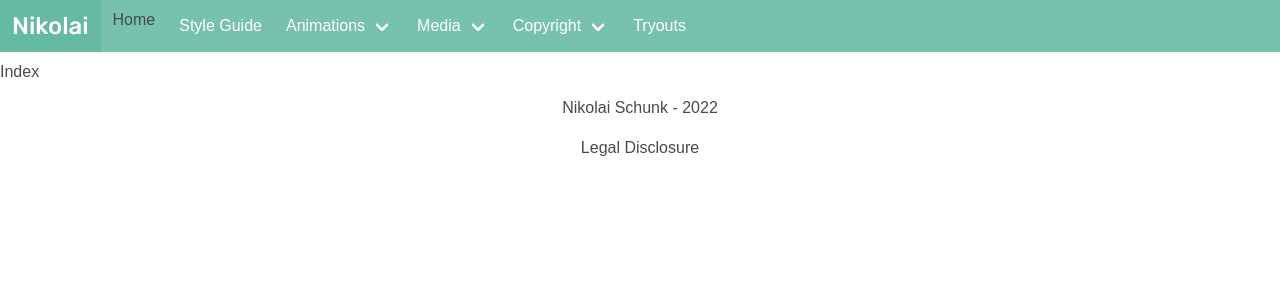
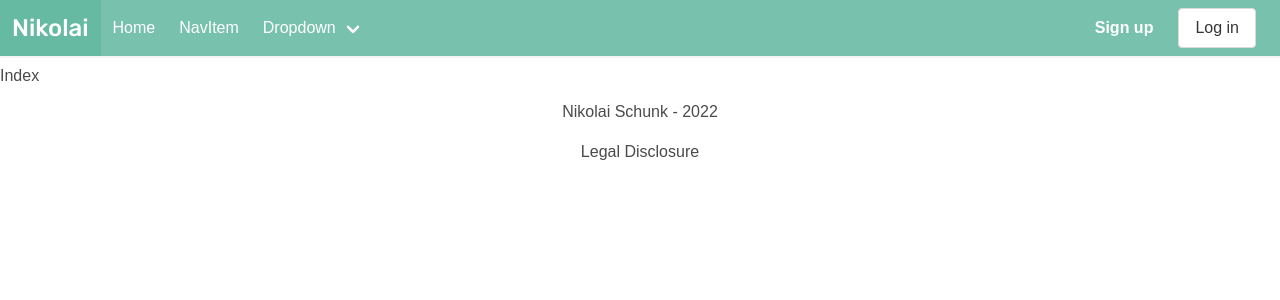
Before and after one commit to BirthdayyBot/birthdayy.xyz, a Next.js app: page / in a window 1280 px wide. Shown: the top 300 px of the page. Built offline with nearby package versions, Linux system fonts and the light colour scheme; a web font is replaced by a local one.

Commit message:
Added Easy usable Navbar

```diff
--- a/components/Navbar/Navbar.js
+++ b/components/Navbar/Navbar.js
@@ -1,4 +1,5 @@
 import NavbarItem from "./NavbarItem";
+import NavbarDropdown from "./NavbarDropdown";
 import Link from "next/link";
 import { useState } from "react";
 import style from "../../styles/Navbar.module.scss";
@@ -48,73 +49,25 @@ const Navbar = () => {
         >
           <div className="navbar-start">
             <NavbarItem label="Home" url="/" />
-            <Link href="/styleguide">
-              <a className="navbar-item">Style Guide</a>
-            </Link>
+            <NavbarItem label="NavItem" url="#" />
 
-            <div className="navbar-item has-dropdown is-hoverable">
-              <Link href="/animations">
-                <a className="navbar-link">Animations</a>
-              </Link>
-              <div className="navbar-dropdown">
-                <Link href="/media/image">
-                  <a className="navbar-item">CSS</a>
-                </Link>
-                <Link href="/media/video">
-                  <a className="navbar-item">GIF</a>
-                </Link>
-                <Link href="/media/sound">
-                  <a className="navbar-item">SVG</a>
-                </Link>
-              </div>
-            </div>
-
-            <div className="navbar-item has-dropdown is-hoverable">
-              <Link href="">
-                <a className="navbar-link">Media</a>
-              </Link>
-              <div className="navbar-dropdown">
-                <Link href="/media/image">
-                  <a className="navbar-item">Image</a>
-                </Link>
-                <Link href="/media/video">
-                  <a className="navbar-item">Video</a>
-                </Link>
-                <Link href="/media/sound">
-                  <a className="navbar-item">Audio</a>
-                </Link>
-              </div>
-            </div>
-
-            <div className="navbar-item has-dropdown is-hoverable">
-              <Link href="/copyright">
-                <a className="navbar-link">Copyright</a>
-              </Link>
-
-              <div className="navbar-dropdown">
-                <Link href="/copyright/faq">
-                  <a className="navbar-item">FAQ</a>
-                </Link>
-                <Link href="/copyright/licenses">
-                  <a className="navbar-item">Licences</a>
-                </Link>
-              </div>
-            </div>
-            <Link href="/tryouts">
-              <a className="navbar-item">Tryouts</a>
-            </Link>
+            <NavbarDropdown label="Dropdown">
+              <NavbarItem label="Dropdown" url="#" />
+              <NavbarItem label="Dropdown" url="#" />
+              <NavbarItem label="Dropdown" url="#" />
+            </NavbarDropdown>
           </div>
 
-          {/* <div className="navbar-end">
-            <div className="navbar-item">
+          <div className="navbar-end">
+            <div className="navbar-item mr-3">
               <div className="buttons">
                 <a className="button is-primary">
                   <strong>Sign up</strong>
                 </a>
-                <a className="button is-light">Log in</a>
+                <a className="button">Log in</a>
               </div>
             </div>
-          </div> */}
+          </div>
         </div>
       </nav>
     </div>
--- /dev/null
+++ b/components/Navbar/NavbarDropdown.js
@@ -0,0 +1,15 @@
+import Link from "next/link";
+
+const NavbarDropdown = ({ label, url, children }) => {
+  url = !url ? "#" : url;
+  return (
+    <div className="navbar-item has-dropdown is-hoverable">
+      <Link href={url}>
+        <a className="navbar-link">{label}</a>
+      </Link>
+      <div className="navbar-dropdown">{children}</div>
+    </div>
+  );
+};
+
+export default NavbarDropdown;
--- a/components/Navbar/NavbarItem.js
+++ b/components/Navbar/NavbarItem.js
@@ -1,11 +1,9 @@
 import Link from "next/link";
 const NavbarItem = ({ label, url }) => {
   return (
-    <div className="navbar_item_component">
-      <Link href={url}>
-        <a className="navbar-item">{label}</a>
-      </Link>
-    </div>
+    <Link href={url}>
+      <a className="navbar-item">{label}</a>
+    </Link>
   );
 };
 
```
